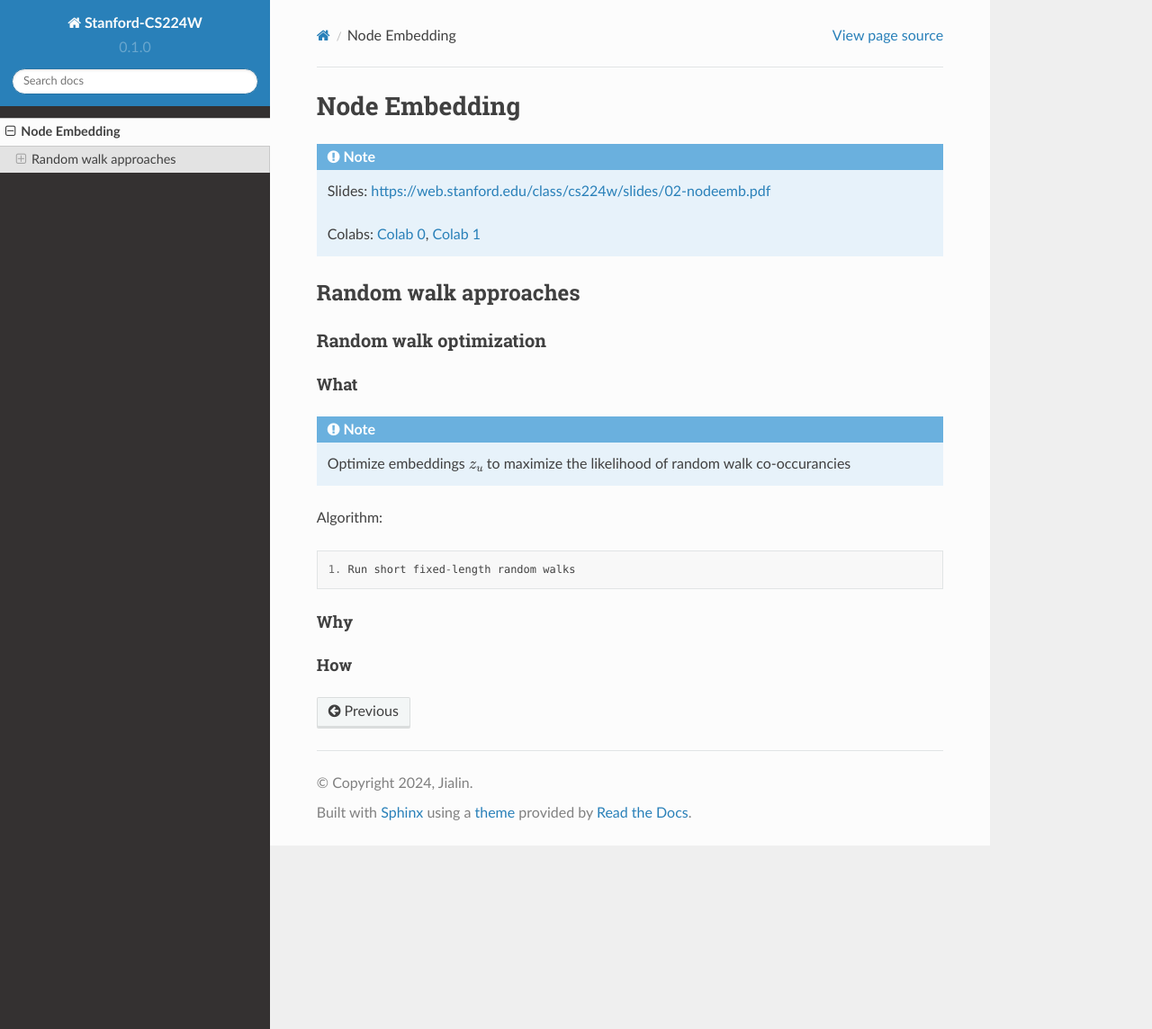
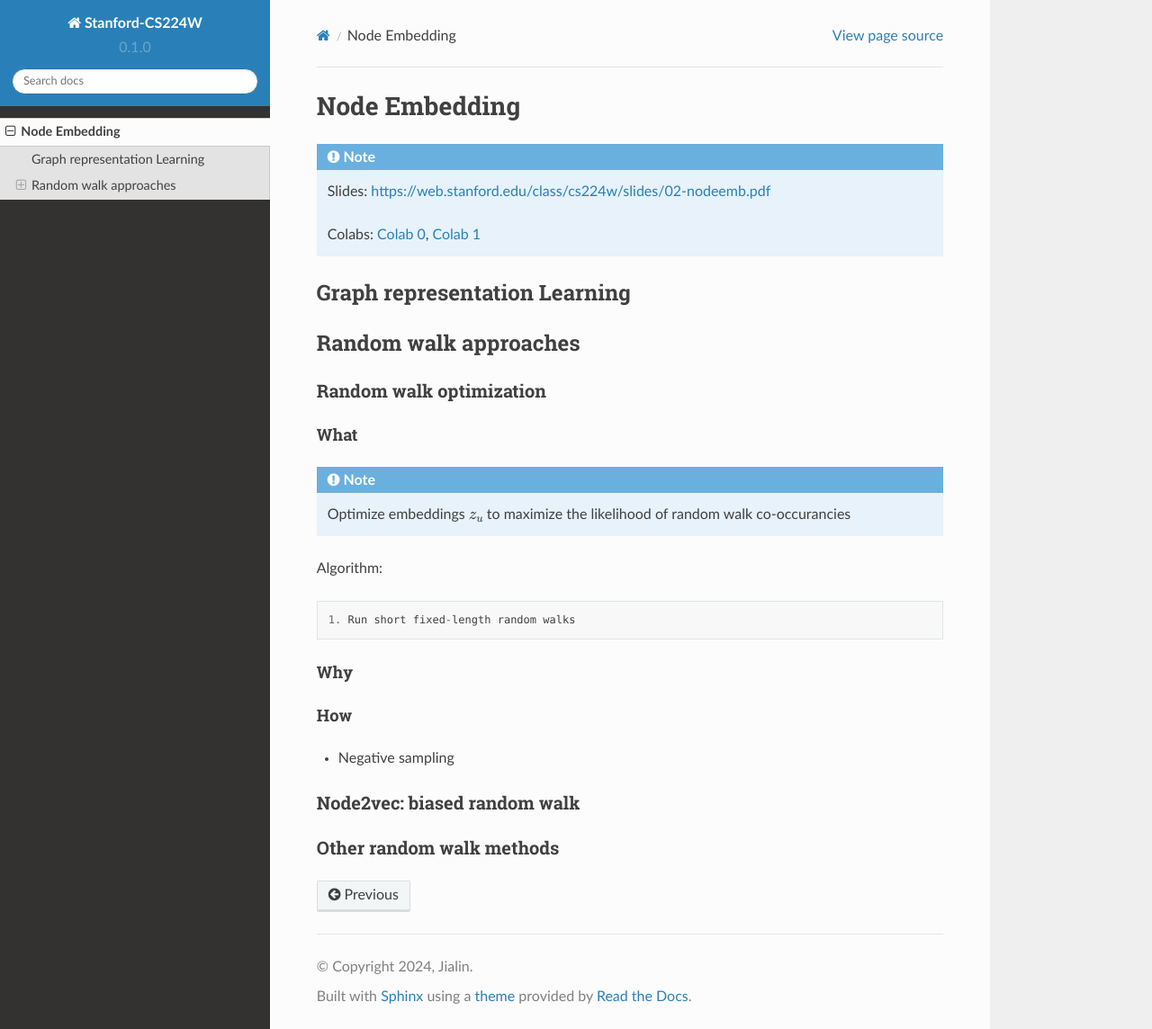
Before and after one commit to OCW-University/CS224W, a Sphinx documentation site: the page built from docs/source/node_embedding.rst, in a window 1280 px wide and 1144 px high. Shown: the whole window at 90% size. Built offline with Sphinx 7.4.7 and the Read the Docs theme 2.0.0, drawn with Linux system fonts in a browser that asks for light colours.

Commit message:
Node2vec

```diff
--- a/docs/source/node_embedding.rst
+++ b/docs/source/node_embedding.rst
@@ -6,6 +6,10 @@ Node Embedding
     Slides: https://web.stanford.edu/class/cs224w/slides/02-nodeemb.pdf
 
     Colabs: `Colab 0 <https://colab.research.google.com/drive/10-8W1e_WOX4-YocROm8tHbtmn1frUf2S>`_, `Colab 1 <https://colab.research.google.com/drive/1vvIoEqxGl1naopTZbh4bmCOLEiCxvcQq>`_
+
+
+Graph representation Learning
+-----------------------------
 
 
 Random walk approaches
@@ -31,3 +35,12 @@ Why
 
 How
 """
+
+- Negative sampling
+
+
+Node2vec: biased random walk
+^^^^^^^^^^^^^^^^^^^^^^^^^^^^
+
+Other random walk methods
+^^^^^^^^^^^^^^^^^^^^^^^^^
```
